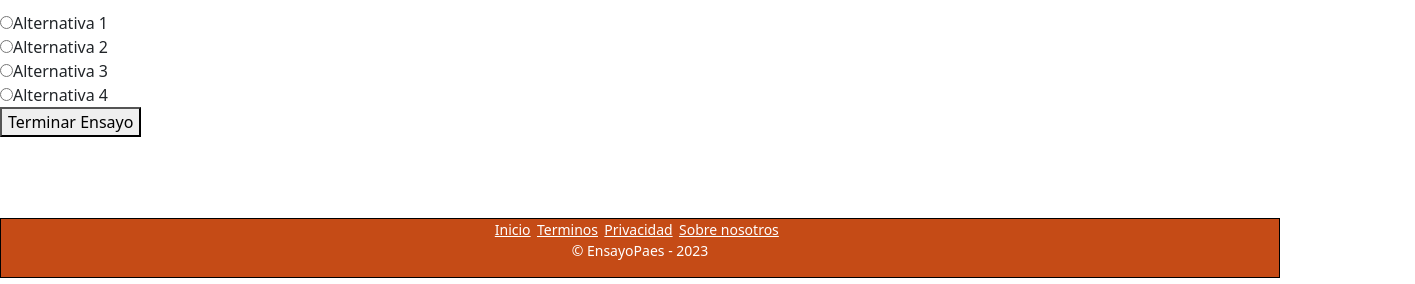
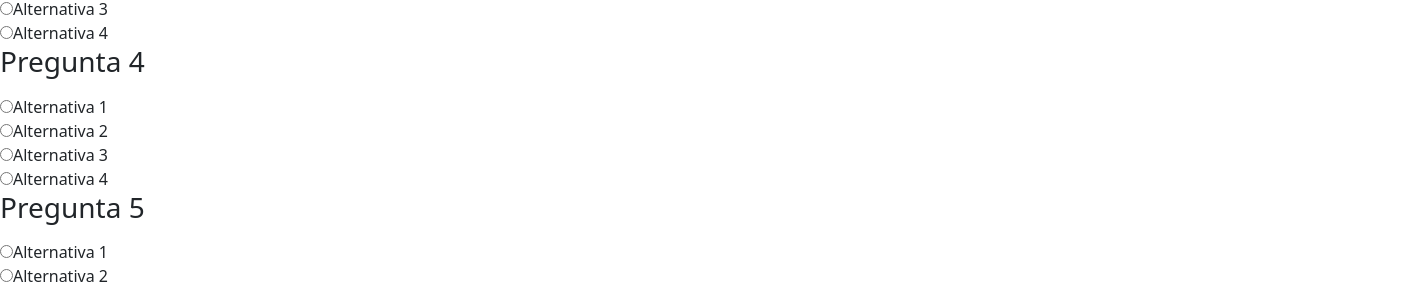
Before and after one commit to AllanVallejos/Paes, a Nuxt app in the folder front/: page /insideensayo in a window 1280 px wide. Shown: the part 522-806 px from the top of the page, 1415 px wide, since content can reach past the window. Built offline with nearby package versions, Linux system fonts and the light colour scheme.

Commit message:
Arreglar Footer y Header
Cambio de carpetas al footer y header en footer y navbar para que funcionen, ahora Matías hace un pull desde mi codigo.

```diff
--- a/front/pages/insideensayo.vue
+++ b/front/pages/insideensayo.vue
@@ -23,8 +23,8 @@
     data() {
       return {
         respuestaUsuario: '',
-        n: 4, // Pongan aquí la cantidad de preguntas
-        respuestas: Array(4).fill(''),//la cantidad de respuestas totales debe ser igual a la cantidad de preguntas totales
+        n: 25, // Pongan aquí la cantidad de preguntas
+        respuestas: Array(25).fill(''),//la cantidad de respuestas totales debe ser igual a la cantidad de preguntas totales
         alternativas: ['Alternativa 1', 'Alternativa 2', 'Alternativa 3', 'Alternativa 4'],
       };
     },
```
Also changed, not shown: front/components/Footer/footerBasico.vue (renamed from front/components/footerBasico.vue), front/components/Navbar/headerBasico.vue (renamed from front/components/headerBasico.vue).
